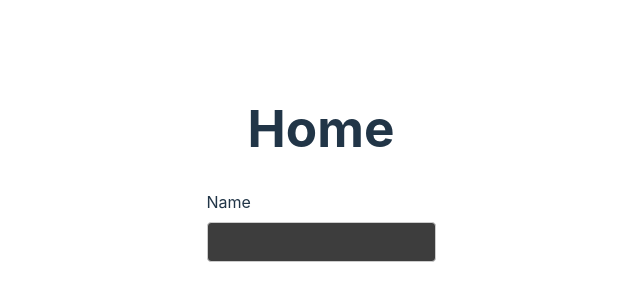
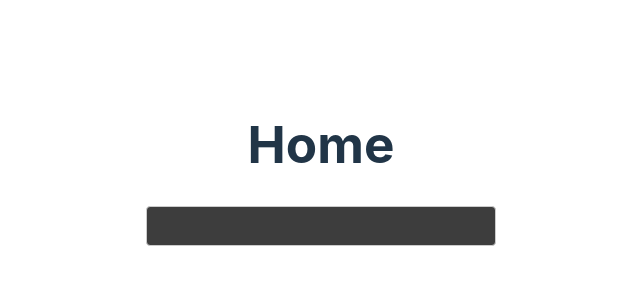
Before and after one commit to pavle-doby/react-autocomplete-test, a React (Vite) app: page / in a window 1280 px wide. Shown: the part 236-536 px from the top of the page, without its empty margins (319-959 px from the left). Built offline with nearby package versions, Linux system fonts and the light colour scheme.

Commit message:
Add Autocomplete

```diff
--- a/src/pages/Home/Home.page.tsx
+++ b/src/pages/Home/Home.page.tsx
@@ -1,14 +1,49 @@
-import { Input } from "../../shared/components/atoms/Input/Input.component";
+import { useState } from "react";
+import { Autocomplete } from "../../shared/components/moleculs/Autocomplete/Autocomplete.component";
 import "./Home.page.css";
+import { Countries } from "../../services/Countiries.service";
+import { Country } from "../../shared/models/Country.model";
+import { debounce } from "../../utils/debounce.util";
 
 export function Home() {
-  function handleOnChange(event: React.ChangeEvent<HTMLInputElement>) {
-    console.log(event.target.value);
+  const [options, setOptions] = useState<Country[]>([]);
+  const [isLoading, setIsLoading] = useState<boolean>(false);
+
+  async function handleOnChange(event: React.ChangeEvent<HTMLInputElement>) {
+    const query = event.target.value;
+
+    if (!query) {
+      setOptions([]);
+      return;
+    }
+
+    setIsLoading(true);
+    const newNameList = await Countries.getNameList({ name: query });
+    setIsLoading(false);
+
+    setOptions(newNameList);
   }
+
+  const debounceHandleOnChange = debounce(handleOnChange, 300);
+
+  function handleOnSelect(option: Country) {
+    console.log({ option });
+  }
+
+  function getOptionLabel(option: Country): string {
+    return option.name.common;
+  }
+
   return (
     <div>
       <h1>Home</h1>
-      <Input label="Name" onChange={handleOnChange} />
+      <Autocomplete
+        options={options}
+        isLoading={isLoading}
+        onChange={debounceHandleOnChange}
+        getOptionLabel={getOptionLabel}
+        onSelect={handleOnSelect}
+      />
     </div>
   );
 }
--- a/src/shared/components/atoms/Input/Input.component.tsx
+++ b/src/shared/components/atoms/Input/Input.component.tsx
@@ -1,15 +1,15 @@
-import "./Input.component.css";
-import { InputParams } from "./Input.models";
+import "./Input.styles.css";
+import { InputProps } from "./Input.models";
 
-export function Input(params: InputParams): JSX.Element {
+export function Input(props: InputProps): JSX.Element {
   return (
     <label className="input-wrapper">
-      {params.label ? (
-        <span className="input-wrapper__label">{params.label}</span>
+      {props.label ? (
+        <span className="input-wrapper__label">{props.label}</span>
       ) : (
         <></>
       )}
-      <input className="input-wrapper__input" {...params} />
+      <input className="input-wrapper__input" {...props} />
     </label>
   );
 }
--- a/src/shared/components/atoms/Input/Input.models.ts
+++ b/src/shared/components/atoms/Input/Input.models.ts
@@ -1,4 +1,4 @@
-export class InputParams {
+export class InputProps {
   label?: string;
   type?: string;
   name?: string;
--- a/src/shared/components/atoms/Input/Input.component.css
+++ b/src/shared/components/atoms/Input/Input.styles.css
@@ -1,6 +1,5 @@
 .input-wrapper {
   width: 100%;
-  max-width: 240px;
   display: flex;
   flex-direction: column;
   align-items: flex-start;
--- /dev/null
+++ b/src/shared/components/atoms/Loading/Loading.component.tsx
@@ -0,0 +1,5 @@
+import "./Loading.styles.css";
+
+export function Loading() {
+  return <span className="loading">Loading...</span>;
+}
--- /dev/null
+++ b/src/shared/components/atoms/Loading/Loading.styles.css
@@ -0,0 +1,18 @@
+.loading {
+  animation: blink-animation 1s steps(10, start) infinite;
+  -webkit-animation: blink-animation 1s steps(10, start) infinite;
+  transition: all 0.9s;
+}
+
+@keyframes blink-animation {
+  to {
+    visibility: hidden;
+    opacity: 0;
+  }
+}
+@-webkit-keyframes blink-animation {
+  to {
+    visibility: hidden;
+    opacity: 1;
+  }
+}
--- /dev/null
+++ b/src/shared/components/moleculs/Autocomplete/Autocomplete.component.tsx
@@ -0,0 +1,61 @@
+import "./Autocomplete.styles.css";
+import { useState } from "react";
+import { Input } from "../../atoms/Input/Input.component";
+import { AutocompleteProps } from "./Autocomplete.models";
+import { Loading } from "../../atoms/Loading/Loading.component";
+
+export function Autocomplete<OptionType>(
+  props: AutocompleteProps<OptionType>
+): JSX.Element {
+  const [query, setQuery] = useState<string>("");
+  const [selected, setSelected] = useState<OptionType | null>(null);
+  const [selectedStringValue, setSelectedStringValue] = useState<string>("");
+
+  function handleOnSelect(option: OptionType) {
+    setSelected(option);
+    setSelectedStringValue(props.getOptionLabel(option));
+    setQuery("");
+    props.onSelect(option);
+  }
+
+  function handleOnChange(event: React.ChangeEvent<HTMLInputElement>) {
+    const query = event.target.value;
+    setQuery(query);
+    setSelected(null);
+    setSelectedStringValue("");
+    props.onChange(event);
+  }
+
+  return (
+    <div className="autocomplete">
+      <Input
+        {...props.inputProps}
+        value={selectedStringValue || query}
+        onChange={handleOnChange}
+      />
+      {!props.options?.length && query && props.isLoading && (
+        <ul className="autocomplete__options">
+          <li className="autocomplete__options-item">
+            <Loading />
+          </li>
+        </ul>
+      )}
+      {props.options?.length && !selectedStringValue ? (
+        <ul className="autocomplete__options">
+          {props.isLoading && (
+            <li className="autocomplete__options-item">
+              <Loading />
+            </li>
+          )}
+          {props.options.map((option, i) => (
+            <li onClick={() => handleOnSelect(option)} key={i}>
+              {props.getOptionLabel(option)}
+            </li>
+          ))}
+        </ul>
+      ) : (
+        <></>
+      )}
+    </div>
+  );
+}
--- /dev/null
+++ b/src/shared/components/moleculs/Autocomplete/Autocomplete.styles.css
@@ -0,0 +1,44 @@
+.autocomplete {
+  width: 350px;
+  position: relative;
+}
+
+.autocomplete__options {
+  position: absolute;
+  top: 110%;
+  left: 0;
+  right: 0;
+  z-index: 1;
+  background-color: #2d2d2d;
+  border: 1px solid #ccc;
+  border-radius: 4px;
+  max-height: 400px;
+  overflow-y: auto;
+  box-sizing: border-box;
+  box-shadow: 0 2px 4px rgba(0, 0, 0, 0.2);
+}
+
+.autocomplete__options-item {
+  padding: 0.5rem 1rem;
+  cursor: pointer;
+  transition: background-color 0.2s ease-in-out;
+}
+
+.autocomplete__options-item ~ .autocomplete__options-item {
+  border-top: none;
+}
+
+.autocomplete__options-item:first-child {
+  border-top-left-radius: 4px;
+  border-top-right-radius: 4px;
+}
+
+.autocomplete__options-item:last-child {
+  border-bottom-left-radius: 4px;
+  border-bottom-right-radius: 4px;
+}
+
+.autocomplete__options-item:hover,
+.autocomplete__options-item:focus {
+  background-color: #8d8d8d;
+}
--- /dev/null
+++ b/src/utils/debounce.util.ts
@@ -0,0 +1,11 @@
+export function debounce(func: (...args: any[]) => any, wait: number = 300) {
+  let timeout: number;
+  return function executedFunction(...args: any[]) {
+    const later = () => {
+      clearTimeout(timeout);
+      func(...args);
+    };
+    clearTimeout(timeout);
+    timeout = setTimeout(later, wait);
+  };
+}
```
Also changed, not shown: src/shared/components/moleculs/Autocomplete/Autocomplete.models.ts (added, +11 -0 lines).
